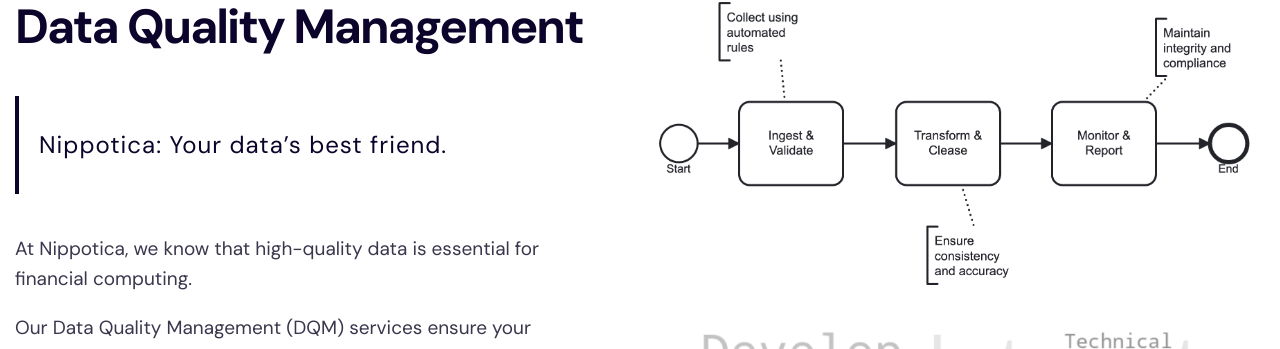
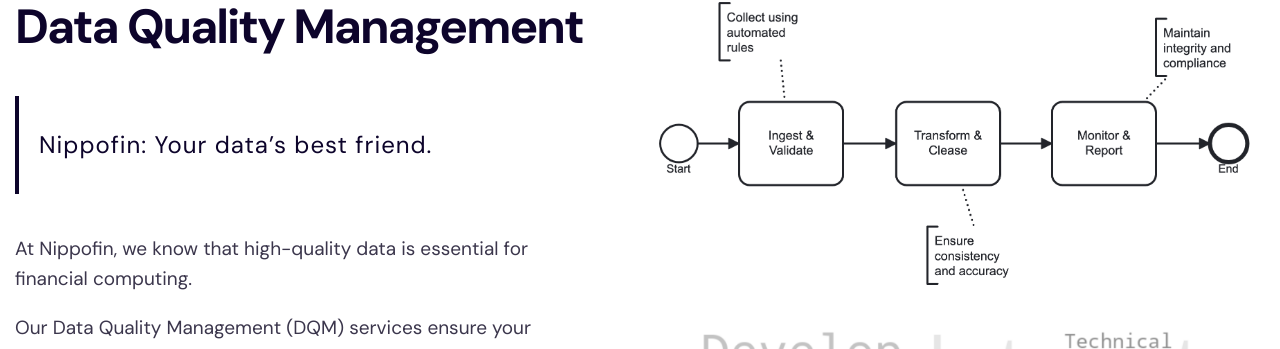
Before and after one commit to Nippotica/webnippofin, a Jekyll site: the page built from collections/_projects/project-4.md, in a window 1280 px wide. Shown: the part 142-491 px from the top of the page. Built offline with Jekyll 4.4.1, drawn with Linux system fonts in a browser that asks for light colours.

Commit message:
Update project-4.md

```diff
--- a/collections/_projects/project-4.md
+++ b/collections/_projects/project-4.md
@@ -13,9 +13,9 @@ gallery:
 
 ---
 
-> Nippotica: Your data's best friend.
+> Nippofin: Your data's best friend.
 
-At Nippotica, we know that high-quality data is essential for financial computing.
+At Nippofin, we know that high-quality data is essential for financial computing.
 
 Our Data Quality Management (DQM) services ensure your financial computations are accurate, reliable, and compliant.
 
```
